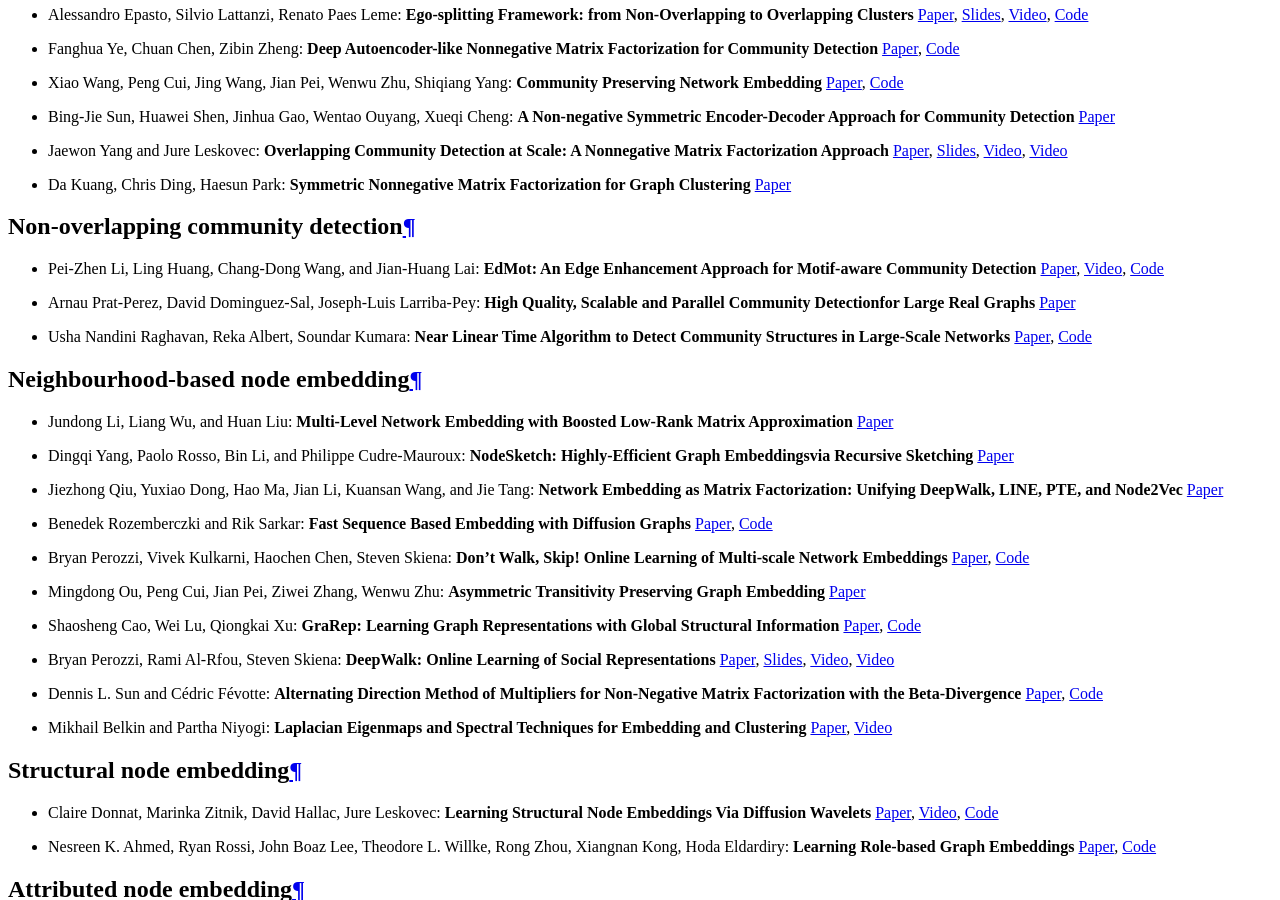
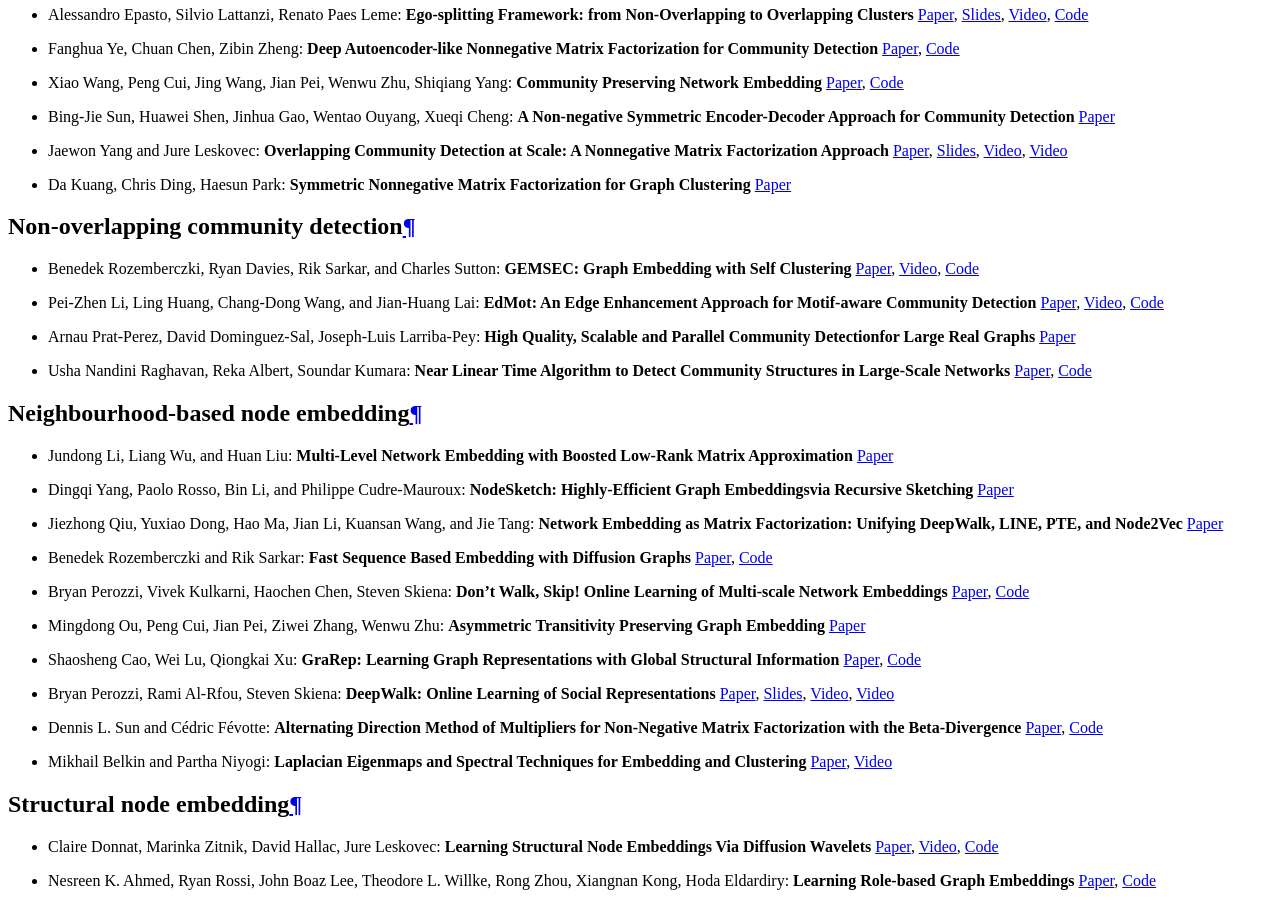
Before and after one commit to benedekrozemberczki/karateclub, a Sphinx documentation site: the page built from docs/source/notes/resources.rst, in a window 1280 px wide and 900 px high, scrolled down 1189 px. Built offline with Sphinx 7.4.7 and the Read the Docs theme 2.0.0, drawn with Linux system fonts in a browser that asks for light colours; pages that are not in the unit, such as notebooks, are missing from menus.

Commit message:
KarateClub

```diff
--- a/docs/source/notes/resources.rst
+++ b/docs/source/notes/resources.rst
@@ -18,6 +18,8 @@ Overlapping community detection
 
 Non-overlapping community detection
 --------------------
+
+*  Benedek Rozemberczki, Ryan Davies, Rik Sarkar, and Charles Sutton: **GEMSEC: Graph Embedding with Self Clustering** `Paper <https://arxiv.org/abs/1802.03997>`_, `Video <https://www.youtube.com/watch?v=6fEGMHJSsq0>`_, `Code <https://github.com/benedekrozemberczki/GEMSEC>`_
 
 * Pei-Zhen Li, Ling Huang, Chang-Dong Wang, and Jian-Huang Lai: **EdMot: An Edge Enhancement Approach for Motif-aware Community Detection** `Paper <https://arxiv.org/abs/1906.04560>`_, `Video <https://www.youtube.com/watch?v=6fEGMHJSsq0>`_, `Code <https://github.com/benedekrozemberczki/EdMot>`_
 
```
